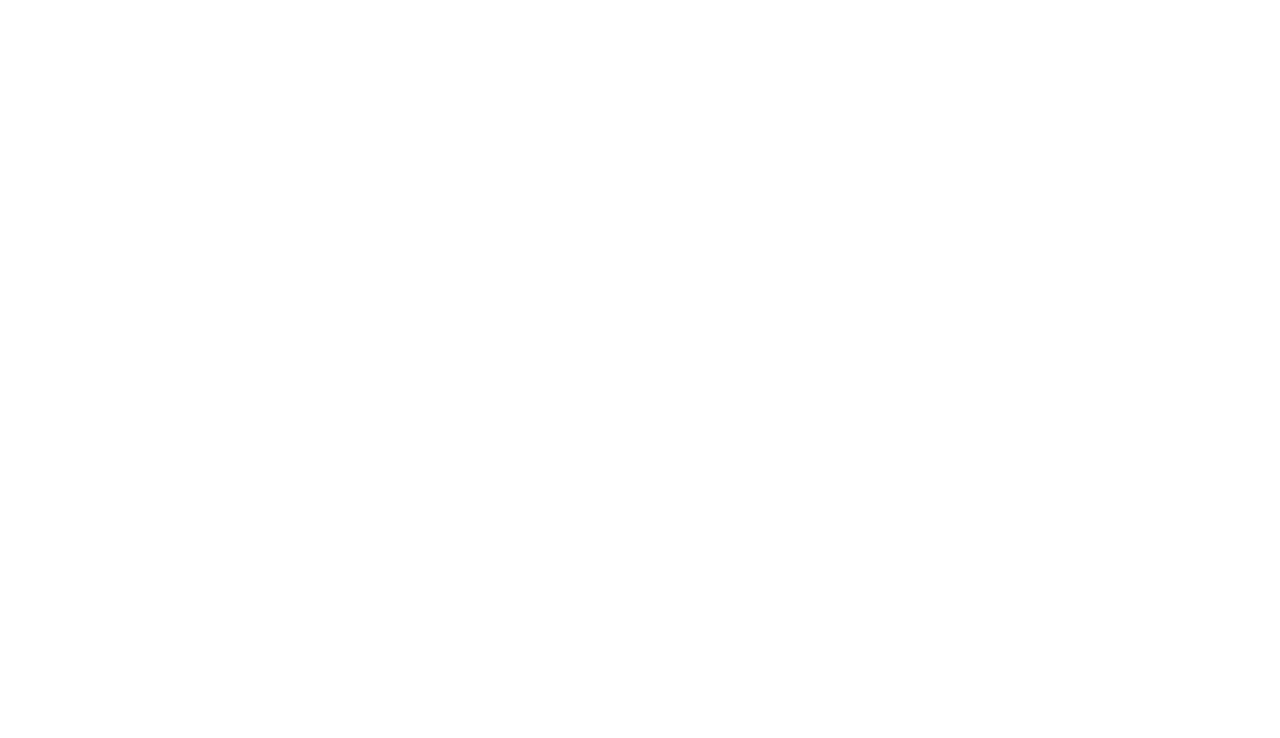
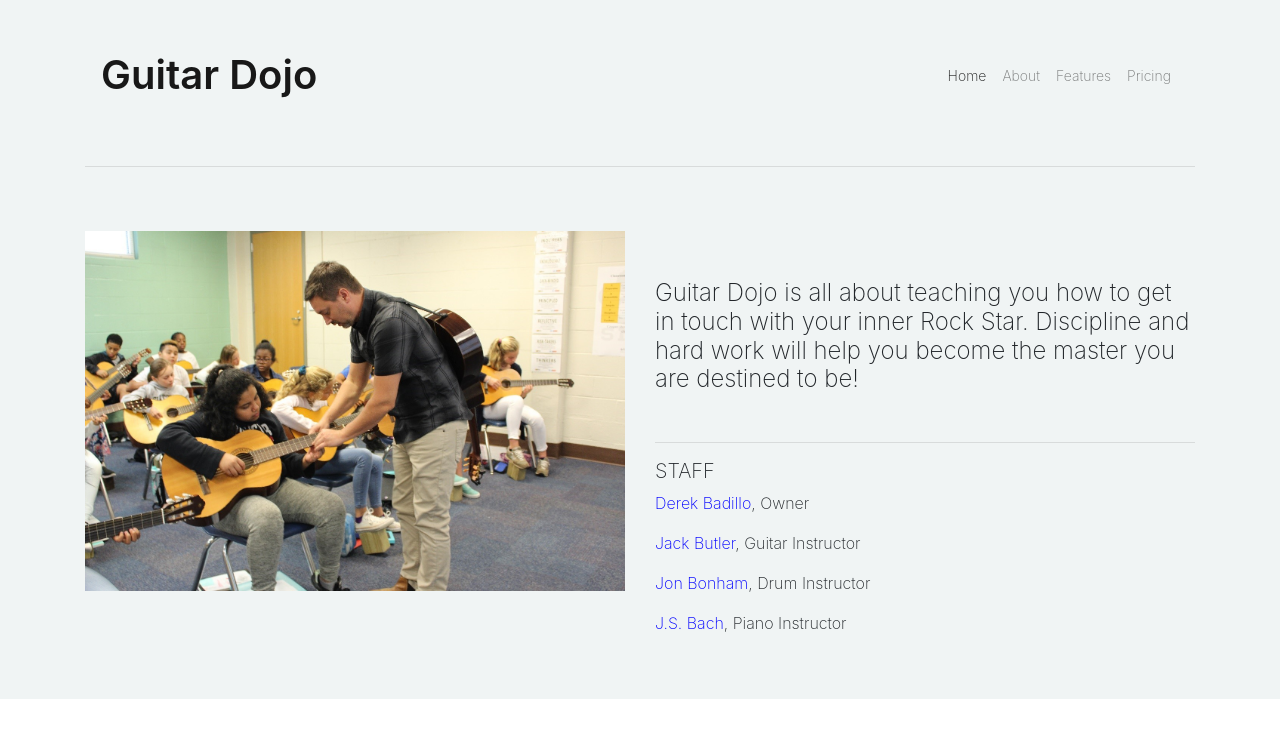
Before and after one commit to Guitar-Dojo/guitarDojo, an Angular app: page /about in a window 1280 px wide. Before the commit this address led to /. Shown: the top 738 px of the page. Built offline with nearby package versions, Linux system fonts and the light colour scheme.

Commit message:
add about page

```diff
--- /dev/null
+++ b/src/app/about/about.component.css
@@ -0,0 +1,7 @@
+.instructor {
+    color: #0000ff;
+}
+
+#about-image {
+    width: 100%;
+}
--- /dev/null
+++ b/src/app/about/about.component.html
@@ -0,0 +1,31 @@
+
+<div class="container">
+  <app-nav></app-nav>
+  <hr>
+  <div class="row py-5">
+    <div class="col-12 col-lg-6">
+      <img id="about-image" src="../../assets/aboutPageAssets/guitarDojoAbout.jpg">
+    </div>
+    <div class="col-12 col-lg-6">
+      <h4 class="my-5 heading-light">
+        Guitar Dojo is all about teaching you how to get in touch with your inner Rock Star. Discipline and hard work will help you become the master you are destined to be!
+      </h4>
+      <hr>
+        <h5 class="heading-light">
+          STAFF
+        </h5>
+        <p>
+          <span class="instructor"> Derek Badillo</span>, Owner
+        </p>
+        <p>
+          <span class="instructor">Jack Butler</span>, Guitar Instructor
+        </p>
+        <p>
+          <span class="instructor">Jon Bonham</span>, Drum Instructor
+        </p>
+        <p>
+          <span class="instructor">J.S. Bach</span>, Piano Instructor
+        </p>
+    </div>
+  </div>
+</div>
--- /dev/null
+++ b/src/app/about/about.component.ts
@@ -0,0 +1,15 @@
+import { Component, OnInit } from '@angular/core';
+
+@Component({
+  selector: 'app-about',
+  templateUrl: './about.component.html',
+  styleUrls: ['./about.component.css']
+})
+export class AboutComponent implements OnInit {
+
+  constructor() { }
+
+  ngOnInit() {
+  }
+
+}
--- a/src/app/app-routing.module.ts
+++ b/src/app/app-routing.module.ts
@@ -3,6 +3,7 @@
 import { Routes, RouterModule } from '@angular/router'
 import { LandingPageComponent } from './landing-page/landing-page.component';
 import { HomeComponent } from './home/home.component';
+import { AboutComponent } from './about/about.component';
 
 const routes: Routes = [
   {
@@ -12,6 +13,10 @@
   {
     path: 'home',
     component: HomeComponent
+  },
+  {
+    path: 'about',
+    component: AboutComponent
   }
 ];
 
--- a/src/app/app.module.ts
+++ b/src/app/app.module.ts
@@ -6,13 +6,15 @@
 import { AppRoutingModule } from './app-routing.module';
 import { HomeComponent } from './home/home.component';
 import { NavComponent } from './nav/nav.component';
+import { AboutComponent } from './about/about.component';
 
 @NgModule({
   declarations: [
     AppComponent,
     LandingPageComponent,
     HomeComponent,
-    NavComponent
+    NavComponent,
+    AboutComponent
   ],
   imports: [
     BrowserModule,
--- a/src/app/home/home.component.css
+++ b/src/app/home/home.component.css
@@ -1,7 +1,3 @@
-hr {
-    border-top: 1px solid #fff;
-}
-
 .events-image {
     width: 100%;
     height: 300px;
--- a/src/app/nav/nav.component.html
+++ b/src/app/nav/nav.component.html
@@ -9,6 +9,9 @@
           <a class="nav-link" href="#">Home <span class="sr-only">(current)</span></a>
         </li>
         <li class="nav-item">
+          <a class="nav-link" href="about">About</a>
+        </li>
+        <li class="nav-item">
           <a class="nav-link" href="#">Features</a>
         </li>
         <li class="nav-item">
```
Also changed, not shown: src/assets/aboutPageAssets/guitarDojoAbout.jpg (added), 1 other file (tests, documents, lock files or other folders).
